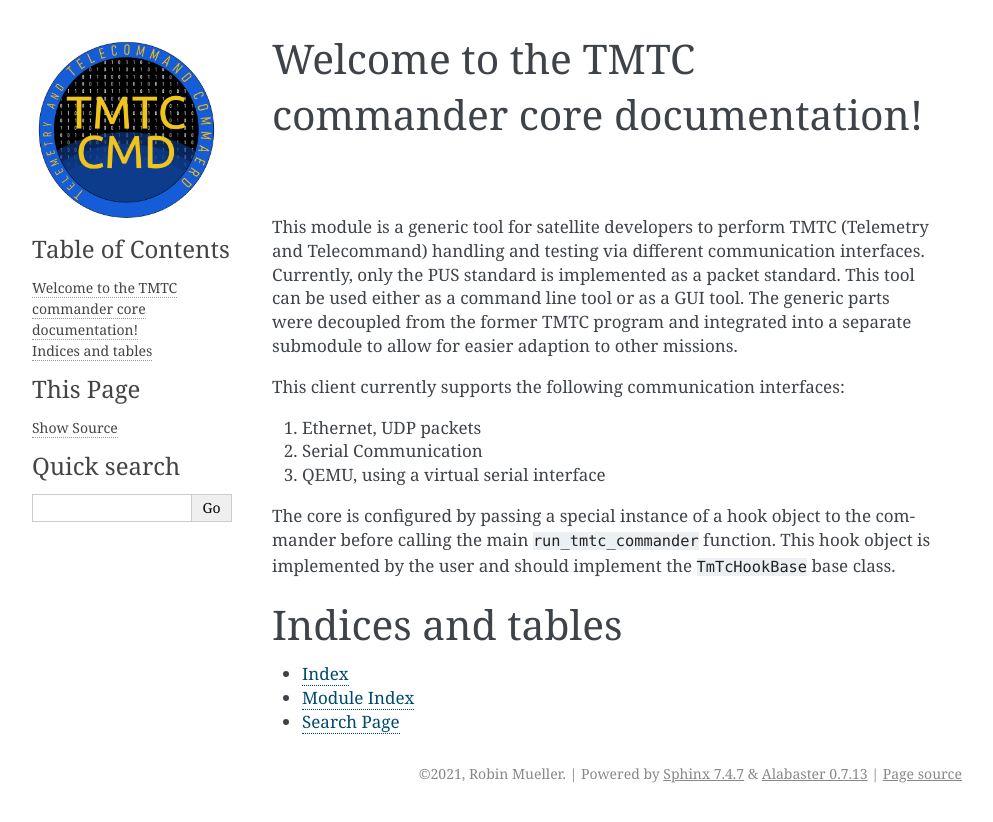
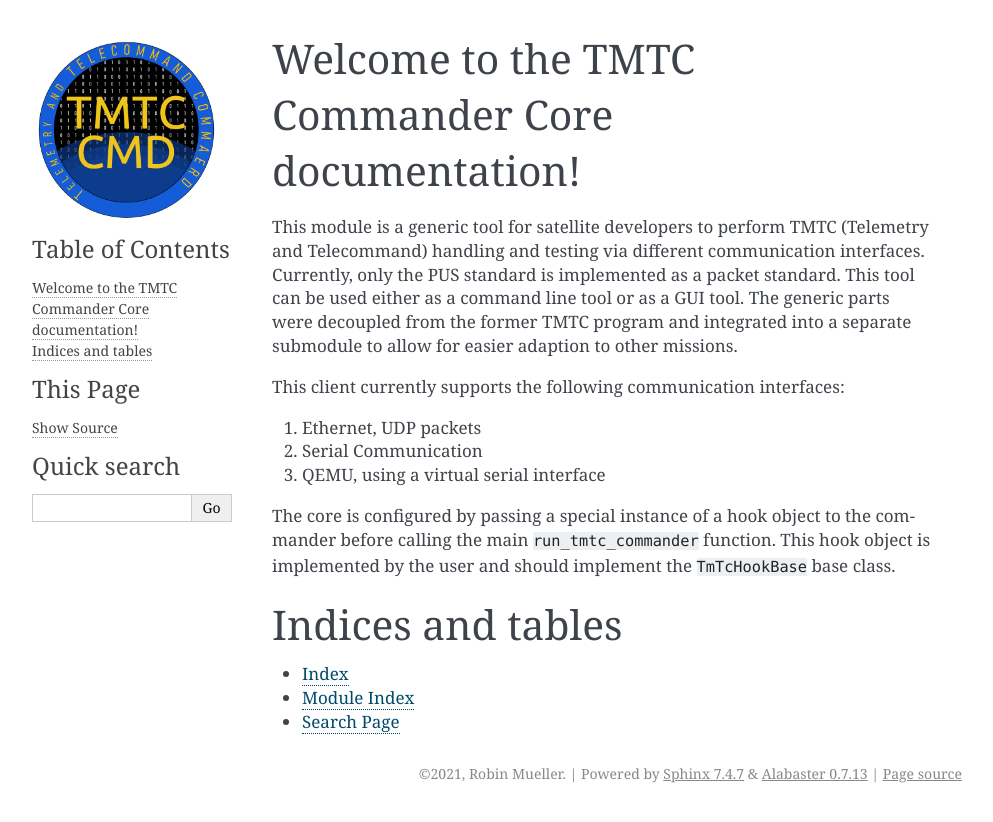
Before and after one commit to robamu-org/tmtccmd, a Sphinx documentation site: the page built from docs/index.rst, in a window 1280 px wide. Shown: the top 822 px of the page, without its empty margins (148-1141 px from the left). Built offline with Sphinx 7.4.7, drawn with Linux system fonts in a browser that asks for light colours.

Commit message:
some minor naming fixes

```diff
--- a/docs/index.rst
+++ b/docs/index.rst
@@ -3,7 +3,7 @@
    You can adapt this file completely to your liking, but it should at least
    contain the root `toctree` directive.
 
-Welcome to the TMTC commander core documentation!
+Welcome to the TMTC Commander Core documentation!
 =================================================
 
 This module is a generic tool for satellite developers to perform TMTC (Telemetry and Telecommand)
```
Also changed, not shown: README.md (+2 -2 lines), docs/README_PyPI.md (+1 -1 lines).
